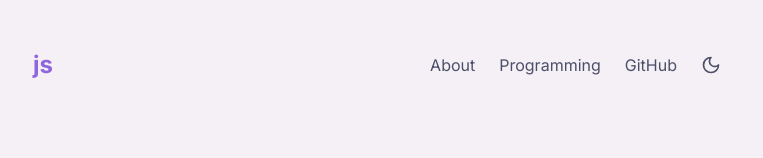
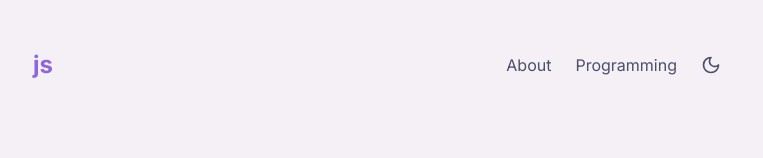
Before and after one commit to johnsyslo/portfolio, a Next.js app: page / in a window 1280 px wide. Shown: the top 158 px of the page, without its empty margins (257-1020 px from the left). Built offline with nearby package versions, Linux system fonts and the light colour scheme.

Commit message:
remove github nav-link

```diff
--- a/src/components/navbar/NavLinks.tsx
+++ b/src/components/navbar/NavLinks.tsx
@@ -6,7 +6,6 @@ import React from 'react';
 const links = [
   { name: 'About', href: '/about' },
   { name: 'Programming', href: '/programming' },
-  { name: 'GitHub', href: 'https://github.com/johnsyslo/' },
 ];
 
 export default function NavLinks() {
```
